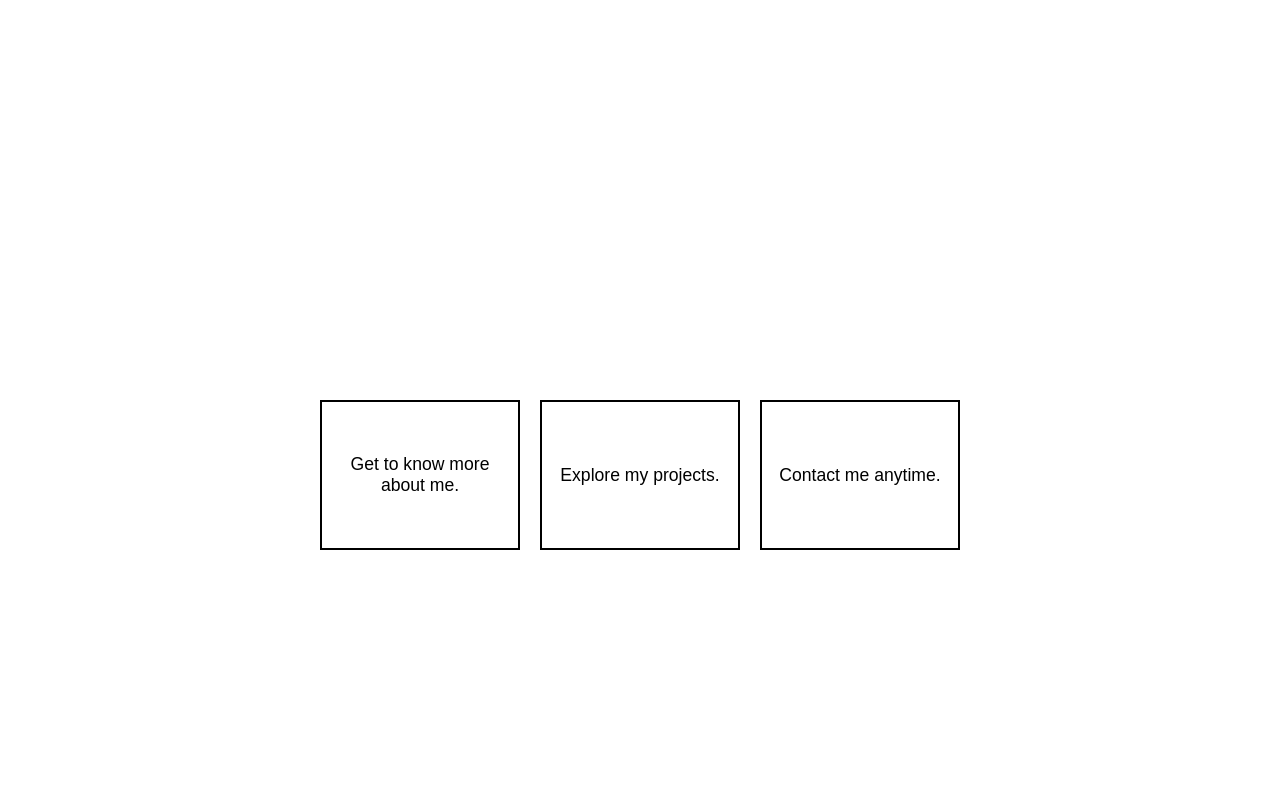
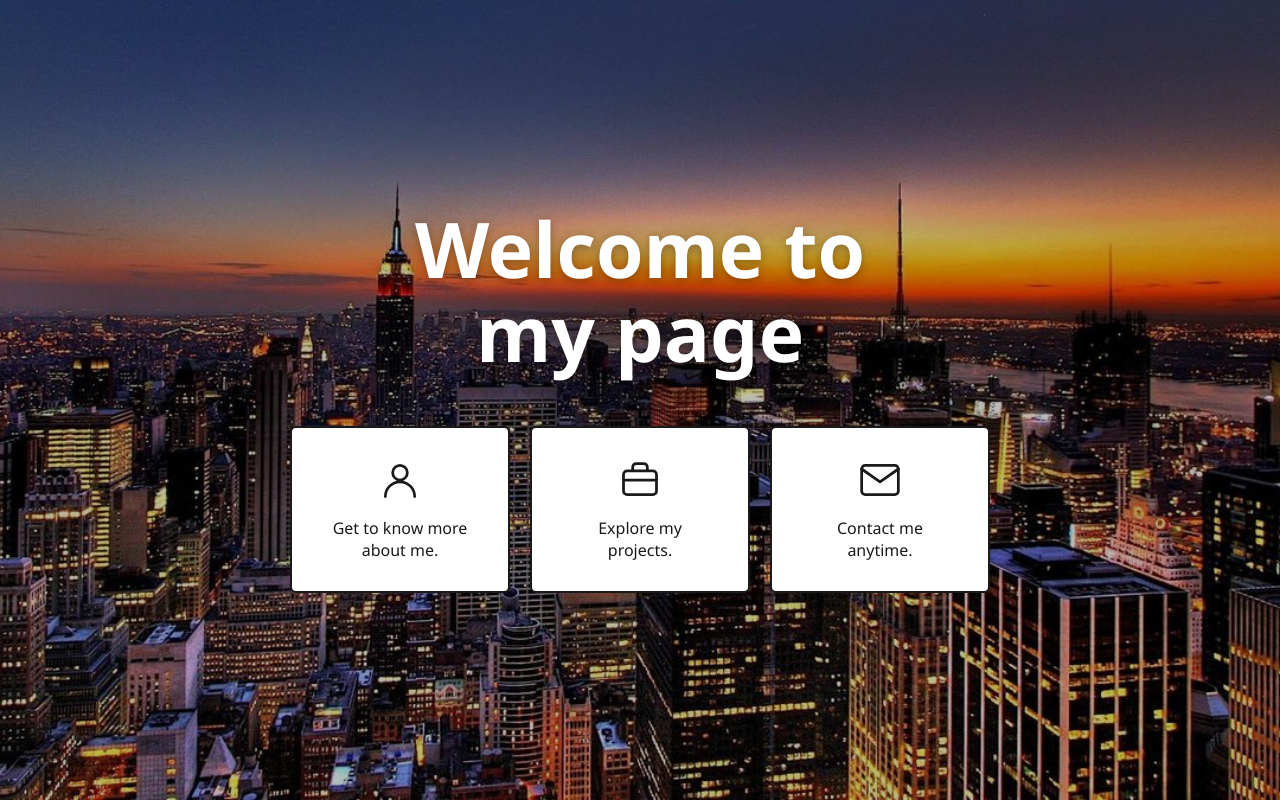
Before and after one commit to iniubongabasisunshineafia-ui/shines-page, a plain HTML site: page index.html in a window 1280 px wide. Drawn offline with Linux system fonts and the light colour scheme.

Commit message:
update layout, remove page links

```diff
--- a/index.html
+++ b/index.html
@@ -1,22 +1,45 @@
 <!DOCTYPE html>
 <html lang="en">
 <head>
-  <meta charset="UTF-8">
-  <meta name="viewport" content="width=device-width, initial-scale=1.0">
-  <title>My Page</title>
-  <link rel="stylesheet" href="style.css">
+<meta charset="UTF-8">
+<meta name="viewport" content="width=device-width, initial-scale=1.0">
+<title>Welcome to My Page</title>
+<link rel="stylesheet" href="style.css">
 </head>
 <body>
 
-  <div class="hero">
-    <h1>Welcome to<br>my page</h1>
+<section class="hero">
+  <h1>Welcome to<br>my page</h1>
 
-    <div class="card-container">
-      <div class="card">Get to know more about me.</div>
-      <div class="card">Explore my projects.</div>
-      <div class="card">Contact me anytime.</div>
+  <div class="cards">
+
+    <div class="card">
+      <svg viewBox="0 0 24 24" fill="none" stroke-width="1.5" stroke-linecap="round" stroke-linejoin="round">
+        <circle cx="12" cy="8" r="4"></circle>
+        <path d="M4 21c0-4.4 3.6-8 8-8s8 3.6 8 8"></path>
+      </svg>
+      <p>Get to know more<br>about me.</p>
     </div>
+
+    <div class="card">
+      <svg viewBox="0 0 24 24" fill="none" stroke-width="1.5" stroke-linecap="round" stroke-linejoin="round">
+        <rect x="3" y="7" width="18" height="13" rx="2"></rect>
+        <path d="M8 7V5a2 2 0 0 1 2-2h4a2 2 0 0 1 2 2v2"></path>
+        <line x1="3" y1="12" x2="21" y2="12"></line>
+      </svg>
+      <p>Explore my<br>projects.</p>
+    </div>
+
+    <div class="card">
+      <svg viewBox="0 0 24 24" fill="none" stroke-width="1.5" stroke-linecap="round" stroke-linejoin="round">
+        <rect x="2" y="4" width="20" height="16" rx="2"></rect>
+        <path d="M2 6l10 7 10-7"></path>
+      </svg>
+      <p>Contact me<br>anytime.</p>
+    </div>
+
   </div>
+</section>
 
 </body>
 </html>
--- a/style.css
+++ b/style.css
@@ -5,16 +5,16 @@
 }
 
 body {
-  font-family: Arial, sans-serif;
+  font-family: 'Segoe UI', Arial, sans-serif;
 }
 
 .hero {
-  min-height: 100vh;
+  position: relative;
   width: 100%;
-  background-image: url("bg.jpg");
+  height: 100vh;
+  background-image: url('background.jpg');
   background-size: cover;
   background-position: center;
-
   display: flex;
   flex-direction: column;
   align-items: center;
@@ -23,28 +23,66 @@ body {
   padding: 20px;
 }
 
-.hero h1 {
-  color: white;
-  font-size: 3rem;
-  margin-bottom: 40px;
+.hero::before {
+  content: "";
+  position: absolute;
+  inset: 0;
+  background: rgba(0, 0, 0, 0.25);
+  z-index: 0;
 }
 
-.card-container {
+.hero > * {
+  position: relative;
+  z-index: 1;
+}
+
+h1 {
+  color: #ffffff;
+  font-weight: 800;
+  font-size: clamp(2.5rem, 6vw, 5rem);
+  line-height: 1.1;
+  text-shadow: 0 2px 10px rgba(0,0,0,0.3);
+  margin-bottom: 50px;
+}
+
+.cards {
   display: flex;
+  flex-wrap: wrap;
   gap: 20px;
-  flex-wrap: wrap;
   justify-content: center;
 }
 
 .card {
-  background: white;
-  border: 2px solid black;
-  width: 200px;
-  height: 150px;
-  color: black;
+  background: #ffffff;
+  border: 2px solid #1a1a1a;
+  border-radius: 6px;
+  width: 220px;
+  padding: 30px 20px;
   display: flex;
+  flex-direction: column;
   align-items: center;
-  justify-content: center;
-  padding: 10px;
-  font-size: 1.1rem;
+  gap: 15px;
 }
+
+.card svg {
+  width: 44px;
+  height: 44px;
+  stroke: #1a1a1a;
+}
+
+.card p {
+  font-size: 1rem;
+  font-weight: 500;
+  color: #1a1a1a;
+  line-height: 1.4;
+}
+
+@media (max-width: 600px) {
+  .cards {
+    flex-direction: column;
+    align-items: center;
+  }
+  .card {
+    width: 80%;
+  }
+}
```
